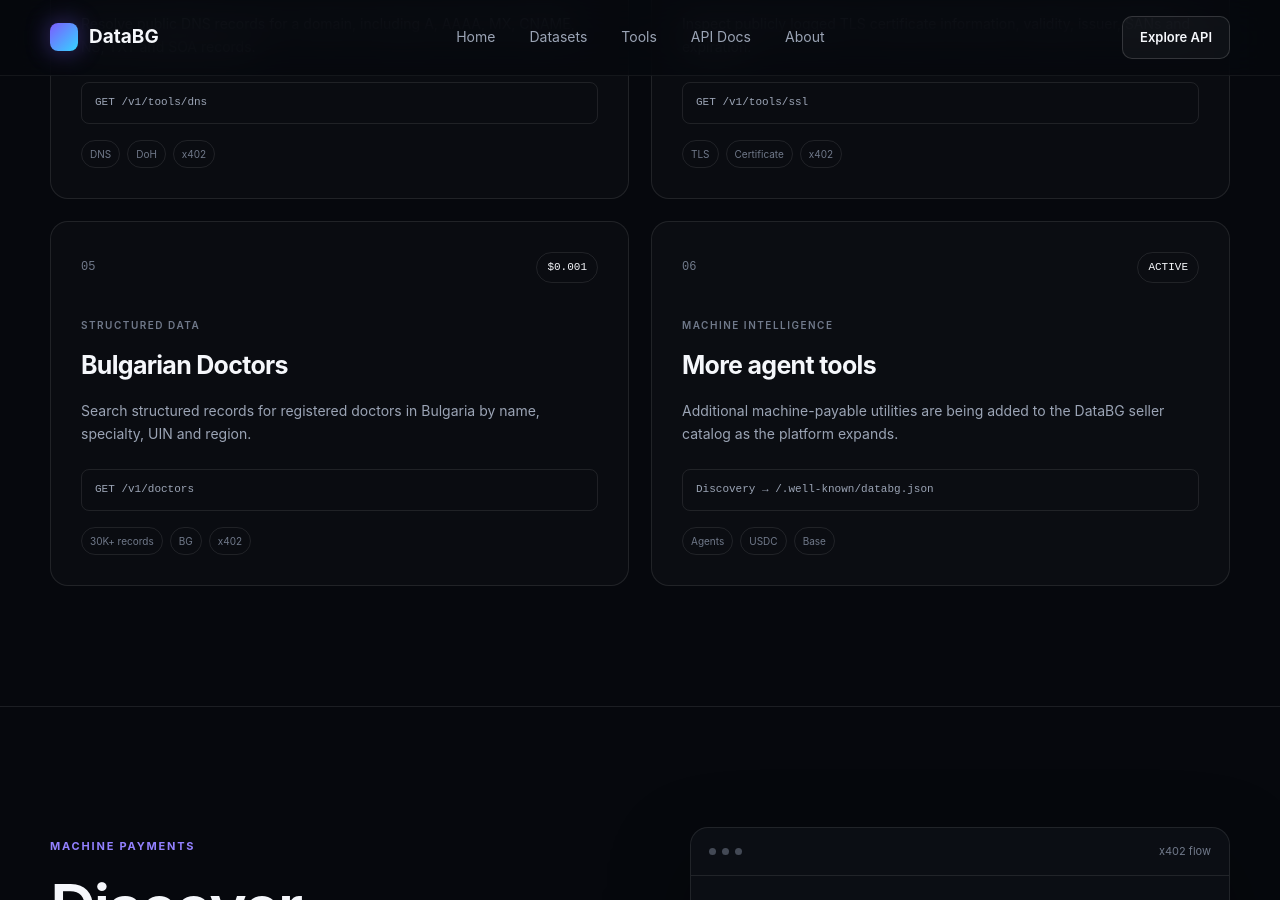
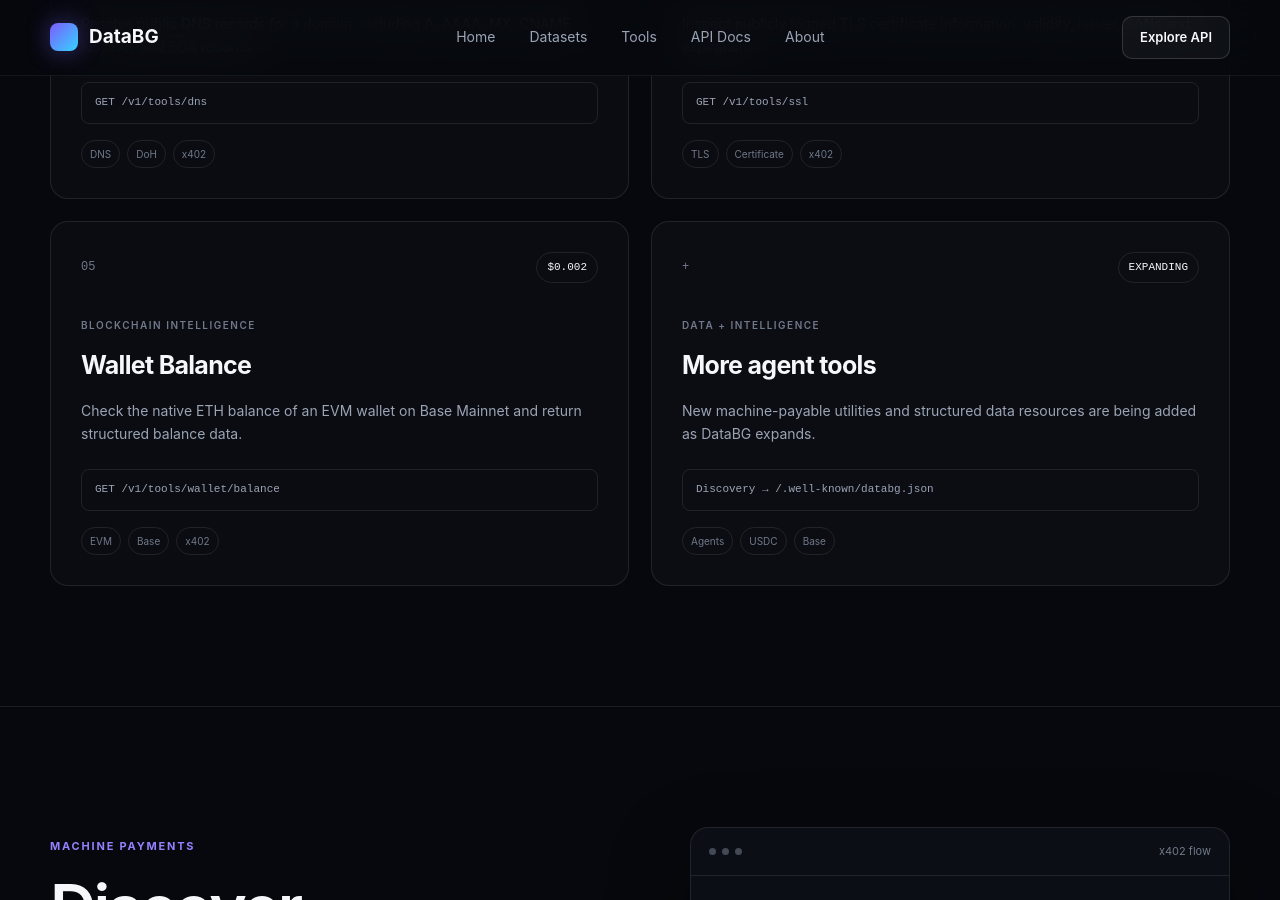
Before and after one commit to plamensve/databg.tech, a Jekyll site: the page built from tools.html, in a window 1280 px wide and 900 px high, scrolled down 1610 px. Built offline with Jekyll 4.4.1, drawn with Linux system fonts in a browser that asks for light colours.

Commit message:
Update tools page to reflect 5 active tools

```diff
--- a/tools.html
+++ b/tools.html
@@ -104,23 +104,23 @@
             <article class="tool-card">
                 <div class="tool-card-top">
                     <span class="tool-index">05</span>
-                    <span class="tool-price">$0.001</span>
+                    <span class="tool-price">$0.002</span>
                 </div>
-                <span class="tool-category">STRUCTURED DATA</span>
-                <h3>Bulgarian Doctors</h3>
-                <p>Search structured records for registered doctors in Bulgaria by name, specialty, UIN and region.</p>
-                <div class="tool-endpoint">GET /v1/doctors</div>
-                <div class="tool-tags"><span>30K+ records</span><span>BG</span><span>x402</span></div>
+                <span class="tool-category">BLOCKCHAIN INTELLIGENCE</span>
+                <h3>Wallet Balance</h3>
+                <p>Check the native ETH balance of an EVM wallet on Base Mainnet and return structured balance data.</p>
+                <div class="tool-endpoint">GET /v1/tools/wallet/balance</div>
+                <div class="tool-tags"><span>EVM</span><span>Base</span><span>x402</span></div>
             </article>
 
             <article class="tool-card tool-card-marketplace">
                 <div class="tool-card-top">
-                    <span class="tool-index">06</span>
-                    <span class="tool-status">ACTIVE</span>
+                    <span class="tool-index">+</span>
+                    <span class="tool-status">EXPANDING</span>
                 </div>
-                <span class="tool-category">MACHINE INTELLIGENCE</span>
+                <span class="tool-category">DATA + INTELLIGENCE</span>
                 <h3>More agent tools</h3>
-                <p>Additional machine-payable utilities are being added to the DataBG seller catalog as the platform expands.</p>
+                <p>New machine-payable utilities and structured data resources are being added as DataBG expands.</p>
                 <div class="tool-endpoint">Discovery → /.well-known/databg.json</div>
                 <div class="tool-tags"><span>Agents</span><span>USDC</span><span>Base</span></div>
             </article>
```
Also changed, not shown: other parts of tools.html (+1 -1 lines).
